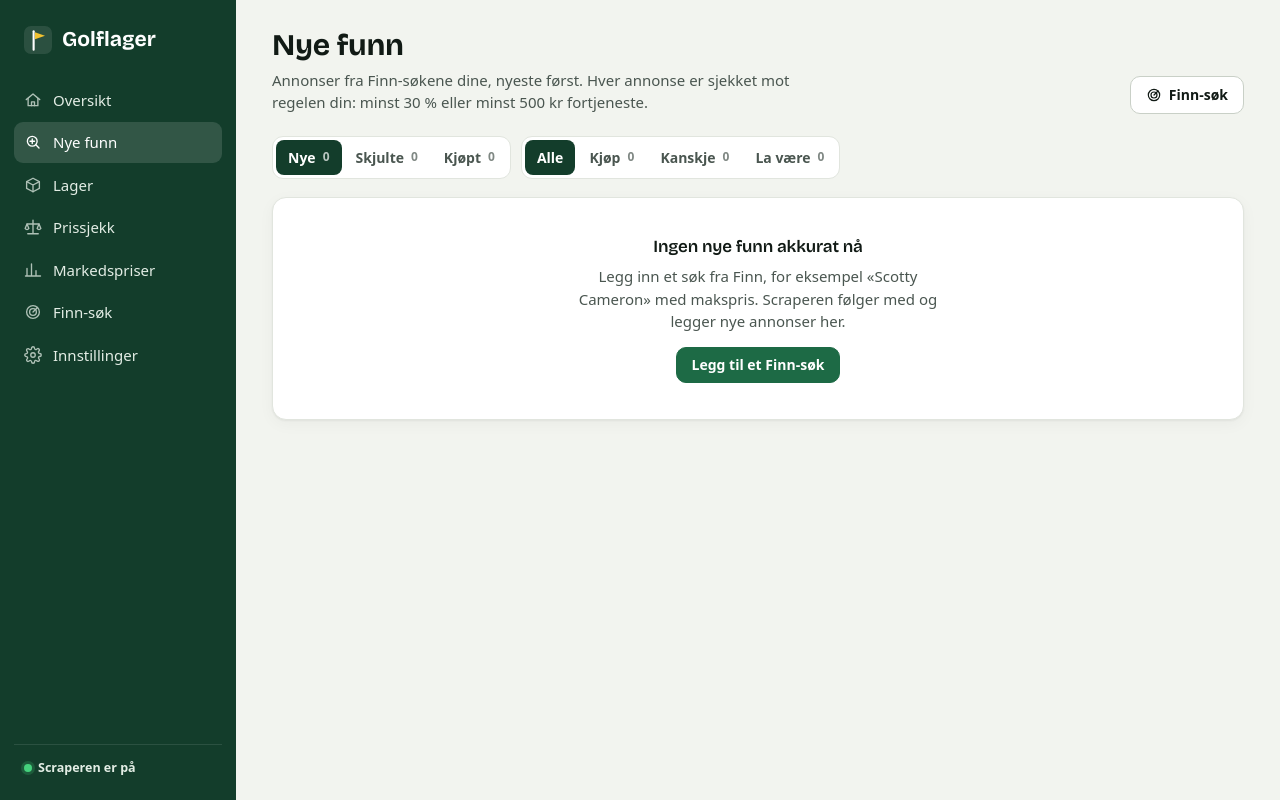
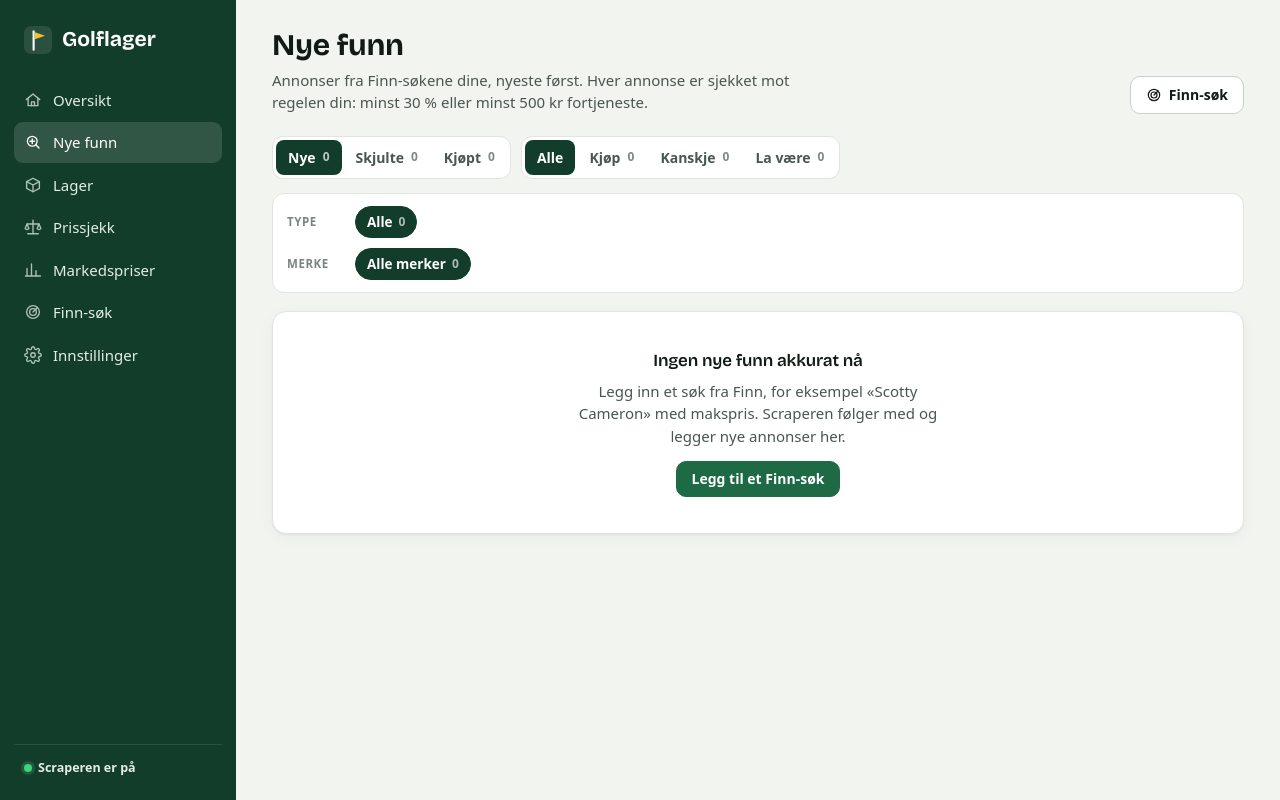
Before and after one commit to KKMARTENS1/finn-resell, a Flask app: page /funn in a window 1280 px wide. Run offline with Flask 3, Linux system fonts and the light colour scheme; data comes from the database, SQL or seed files in the repository; data that the repository does not hold is empty.

Commit message:
Bla etter type og merke på Nye funn, Lager og Markedspriser
Ny kategorirad med knapper for type (putter, driver, jernsett …) og merke,
med antall på hver knapp. Valgene kan kombineres med hverandre og med
farge, søk og status.

- Typene telles innenfor valgt merke og omvendt, så tallene alltid stemmer
- Merkene sorteres etter antall. Mer enn 12 samles under «Flere merker»
- Store og små bokstaver i merkenavn spiller ingen rolle
- Alle lenker beholder de andre valgene dine (url_with)
- Typer og merker på Oversikt lenker til de solgte tingene i Lager
- Valgte knapper er tydeligere i mørk modus
- Versjon 1.5

Co-Authored-By: Claude Opus 5.5 <noreply@anthropic.com>
Claude-Session: https://claude.ai/code/session_01FigF1F2vu8kWZhg73vXhT9

```diff
--- a/golflager/static/style.css
+++ b/golflager/static/style.css
@@ -27,6 +27,7 @@
   --accent-hover: #175a3a;
   --accent-soft: #e3f0e7;
   --focus: #2a78d6;
+  --selected: #133d2b;
 
   --go: #16924a;
   --go-bg: #e3f4e8;
@@ -69,6 +70,7 @@
     --accent-hover: #37a56c;
     --accent-soft: #173526;
     --focus: #5598e7;
+    --selected: #2f8f5d;
     --go: #34c26a;
     --go-bg: rgba(52, 194, 106, .14);
     --go-ink: #6fdc98;
@@ -236,7 +238,32 @@ input:focus, select:focus, textarea:focus { outline: none; border-color: var(--f
   text-decoration: none; display: inline-flex; align-items: center; gap: 7px; white-space: nowrap;
 }
 .seg a:hover { background: var(--surface-2); color: var(--ink); }
-.seg a[aria-current="true"] { background: var(--course); color: #fff; }
+.seg a[aria-current="true"] { background: var(--selected); color: #fff; }
+
+/* Kategoriraden (type og merke) */
+.catbar {
+  display: flex; flex-direction: column; gap: 10px; margin: -4px 0 18px;
+  padding: 12px 14px; background: var(--surface); border: 1px solid var(--line); border-radius: 12px;
+}
+.catbar__row { display: grid; grid-template-columns: 58px minmax(0, 1fr); gap: 10px; align-items: start; }
+.catbar__label {
+  font-size: 11.5px; font-weight: 700; color: var(--muted); text-transform: uppercase;
+  letter-spacing: .05em; padding-top: 7px;
+}
+.chips { display: flex; flex-wrap: wrap; gap: 6px; align-items: center; }
+.chip-link {
+  display: inline-flex; align-items: center; gap: 6px; padding: 5px 11px; border-radius: 99px;
+  border: 1px solid var(--line-strong); background: var(--surface); color: var(--ink-2);
+  font-size: 13.5px; font-weight: 550; text-decoration: none; white-space: nowrap; cursor: pointer;
+  list-style: none;
+}
+.chip-link::-webkit-details-marker { display: none; }
+.chip-link:hover { border-color: var(--ink-2); color: var(--ink); text-decoration: none; }
+.chip-link[aria-current="true"] { background: var(--selected); border-color: var(--selected); color: #fff; }
+.chip-link .count { font-size: 12px; opacity: .65; font-variant-numeric: tabular-nums; }
+.chips__more[open] { flex-basis: 100%; }
+.chips__more[open] > summary { margin-bottom: 6px; }
+.catbar__reset { font-size: 13px; margin-left: 68px; }
 .seg .count { font-size: 12px; opacity: .7; font-variant-numeric: tabular-nums; }
 
 /* ---------- Kort og paneler ---------- */
@@ -314,6 +341,7 @@ input:focus, select:focus, textarea:focus { outline: none; border-color: var(--f
 .hbars { display: flex; flex-direction: column; gap: 12px; }
 .hbar { display: grid; grid-template-columns: 92px minmax(0, 1fr) auto; gap: 10px; align-items: center; font-size: 14px; }
 .hbar__label { color: var(--ink-2); overflow: hidden; text-overflow: ellipsis; white-space: nowrap; }
+a.hbar__label:hover, a.rank__name:hover { color: var(--accent); }
 .hbar__track { display: flex; gap: 2px; height: 16px; align-items: stretch; }
 .hbar__seg { border-radius: 0; min-width: 3px; }
 .hbar__seg:first-child { border-radius: 4px 0 0 4px; }
@@ -326,7 +354,7 @@ input:focus, select:focus, textarea:focus { outline: none; border-color: var(--f
 
 .rank { list-style: none; margin: 0; padding: 0; display: flex; flex-direction: column; gap: 12px; }
 .rank li { display: grid; grid-template-columns: minmax(0, 1fr) auto; gap: 4px 12px; font-size: 14px; }
-.rank__name { font-weight: 600; overflow: hidden; text-overflow: ellipsis; white-space: nowrap; }
+.rank__name { font-weight: 600; overflow: hidden; text-overflow: ellipsis; white-space: nowrap; color: var(--ink); }
 .rank__value { font-variant-numeric: tabular-nums; font-weight: 600; text-align: right; }
 .rank__track { grid-column: 1 / -1; height: 6px; border-radius: 99px; background: var(--surface-2); }
 .rank__fill { height: 100%; border-radius: 99px; background: var(--series-1); }
@@ -508,6 +536,10 @@ tfoot td { font-weight: 700; border-top: 1px solid var(--line-strong); border-bo
   .grid-2, .grid-3, .grid-4 { grid-template-columns: minmax(0, 1fr); }
   .grid-4.keep, .grid-2.keep { grid-template-columns: repeat(2, minmax(0, 1fr)); }
   .filters select, .filters input[type="search"] { flex: 1; min-width: 0; }
+  .catbar { padding: 10px 12px; }
+  .catbar__row { grid-template-columns: minmax(0, 1fr); gap: 4px; }
+  .catbar__label { padding-top: 0; }
+  .catbar__reset { margin-left: 0; }
   .card { padding: 16px; }
   .search-row { grid-template-columns: minmax(0, 1fr); }
   .search-row__actions { justify-content: flex-start; }
--- a/golflager/templates/_macros.html
+++ b/golflager/templates/_macros.html
@@ -40,3 +40,39 @@
   {% if hint %}<div class="hint">{{ hint }}</div>{% endif %}
 </div>
 {%- endmacro %}
+
+{% macro category_bar(cat) -%}
+<nav class="catbar" aria-label="Kategorier">
+  <div class="catbar__row">
+    <span class="catbar__label">Type</span>
+    <div class="chips">
+      <a class="chip-link" href="{{ url_with(type=None) }}" {% if not cat.type %}aria-current="true"{% endif %}>Alle <span class="count">{{ cat.type_total }}</span></a>
+      {% for t in cat.types %}
+        <a class="chip-link" href="{{ url_with(type=t.key) }}" {% if cat.type == t.key %}aria-current="true"{% endif %}>{{ t.label }} <span class="count">{{ t.count }}</span></a>
+      {% endfor %}
+    </div>
+  </div>
+  <div class="catbar__row">
+    <span class="catbar__label">Merke</span>
+    <div class="chips">
+      <a class="chip-link" href="{{ url_with(merke=None) }}" {% if not cat.brand %}aria-current="true"{% endif %}>Alle merker <span class="count">{{ cat.brand_total }}</span></a>
+      {% for b in cat.brands %}
+        <a class="chip-link" href="{{ url_with(merke=b.label) }}" {% if cat.brand == b.key %}aria-current="true"{% endif %}>{{ b.label }} <span class="count">{{ b.count }}</span></a>
+      {% endfor %}
+      {% if cat.more_brands %}
+        <details class="chips__more">
+          <summary class="chip-link">Flere merker ({{ cat.more_brands|length }})</summary>
+          <div class="chips">
+            {% for b in cat.more_brands %}
+              <a class="chip-link" href="{{ url_with(merke=b.label) }}">{{ b.label }} <span class="count">{{ b.count }}</span></a>
+            {% endfor %}
+          </div>
+        </details>
+      {% endif %}
+    </div>
+  </div>
+  {% if cat.type or cat.brand %}
+    <a class="catbar__reset" href="{{ url_with(type=None, merke=None) }}">Vis alle typer og merker</a>
+  {% endif %}
+</nav>
+{%- endmacro %}
--- a/golflager/templates/funn.html
+++ b/golflager/templates/funn.html
@@ -1,5 +1,5 @@
 {% extends "base.html" %}
-{% from "_macros.html" import flag, icon with context %}
+{% from "_macros.html" import flag, icon, category_bar with context %}
 {% block title %}Nye funn{% endblock %}
 {% block content %}
 {% set here = request.full_path %}
@@ -16,19 +16,18 @@
 <div class="filters">
   <nav class="seg" aria-label="Vis">
     {% for key, label in [('ny', 'Nye'), ('skjult', 'Skjulte'), ('kjopt', 'Kjøpt')] %}
-      <a href="{{ url_for('main.funn', vis=key, sok=search_filter) }}" {% if view == key %}aria-current="true"{% endif %}>{{ label }} <span class="count">{{ tab_counts[key] }}</span></a>
+      <a href="{{ url_with(vis=key) }}" {% if view == key %}aria-current="true"{% endif %}>{{ label }} <span class="count">{{ tab_counts[key] }}</span></a>
     {% endfor %}
   </nav>
   <nav class="seg" aria-label="Prissjekk">
-    <a href="{{ url_for('main.funn', vis=view, sok=search_filter) }}" {% if not color %}aria-current="true"{% endif %}>Alle</a>
+    <a href="{{ url_with(farge=None) }}" {% if not color %}aria-current="true"{% endif %}>Alle</a>
     {% for key in ['gronn', 'gul', 'rod'] %}
-      <a href="{{ url_for('main.funn', vis=view, farge=key, sok=search_filter) }}" {% if color == key %}aria-current="true"{% endif %}>{{ VERDICTS[key] }} <span class="count">{{ counts[key] }}</span></a>
+      <a href="{{ url_with(farge=key) }}" {% if color == key %}aria-current="true"{% endif %}>{{ VERDICTS[key] }} <span class="count">{{ counts[key] }}</span></a>
     {% endfor %}
   </nav>
   {% if searches|length > 1 %}
     <form method="get" class="inline">
-      <input type="hidden" name="vis" value="{{ view }}">
-      {% if color %}<input type="hidden" name="farge" value="{{ color }}">{% endif %}
+      {% for key in ['vis', 'farge', 'type', 'merke'] %}{% if request.args.get(key) %}<input type="hidden" name="{{ key }}" value="{{ request.args.get(key) }}">{% endif %}{% endfor %}
       <label class="visually-hidden" for="sok">Søk</label>
       <select id="sok" name="sok" data-autosubmit>
         <option value="">Alle søk</option>
@@ -37,6 +36,7 @@
     </form>
   {% endif %}
 </div>
+{{ category_bar(cat) }}
 
 {% if not cards %}
   <div class="card empty">
@@ -48,9 +48,12 @@
       {% else %}
         <p>Scraperen sjekker søkene dine jevnlig. Nye annonser dukker opp her.</p>
       {% endif %}
+    {% elif cat.type or cat.brand %}
+      <h3>Ingen annonser i denne kategorien</h3>
+      <p><a href="{{ url_with(type=None, merke=None) }}">Vis alle typer og merker</a></p>
     {% elif color %}
       <h3>Ingen annonser med denne fargen</h3>
-      <p><a href="{{ url_for('main.funn', vis=view, sok=search_filter) }}">Vis alle</a></p>
+      <p><a href="{{ url_with(farge=None) }}">Vis alle</a></p>
     {% else %}
       <h3>Her er det tomt</h3>
     {% endif %}
@@ -143,9 +146,9 @@
   <datalist id="merker">{% for b in brands %}<option value="{{ b }}">{% endfor %}</datalist>
   {% if pages > 1 %}
     <nav class="pager" aria-label="Sider">
-      {% if page > 1 %}<a class="btn" href="{{ url_for('main.funn', vis=view, farge=color or None, sok=search_filter, side=page - 1) }}">← Nyere</a>{% endif %}
+      {% if page > 1 %}<a class="btn" href="{{ url_with(side=page - 1) }}">← Nyere</a>{% endif %}
       <span class="muted small">Side {{ page }} av {{ pages }} · {{ total }} annonser</span>
-      {% if page < pages %}<a class="btn" href="{{ url_for('main.funn', vis=view, farge=color or None, sok=search_filter, side=page + 1) }}">Eldre →</a>{% endif %}
+      {% if page < pages %}<a class="btn" href="{{ url_with(side=page + 1) }}">Eldre →</a>{% endif %}
     </nav>
   {% endif %}
 {% endif %}
--- a/golflager/templates/oversikt.html
+++ b/golflager/templates/oversikt.html
@@ -154,7 +154,7 @@
       <div class="hbars">
         {% for r in d.type_rows %}
           <div class="hbar">
-            <span class="hbar__label">{{ r.label }}</span>
+            <a class="hbar__label" href="{{ url_for('main.lager', type=r.key) }}">{{ r.label }}</a>
             <span class="hbar__track">
               {% if r.sold %}<span class="hbar__seg hbar__seg--1" style="width: {{ r.sold_w }}%" tabindex="0"
                     data-tip-value="{{ r.sold }} solgt" data-tip-label="{{ r.label }}"></span>{% endif %}
@@ -179,14 +179,14 @@
 </section>
 
 <section class="split" style="margin-bottom:18px">
-  {% for title, rows in [('Typer som gir mest fortjeneste', d.top_types), ('Merker som gir mest fortjeneste', d.top_brands)] %}
+  {% for title, rows, param in [('Typer som gir mest fortjeneste', d.top_types, 'type'), ('Merker som gir mest fortjeneste', d.top_brands, 'merke')] %}
     <div class="card">
       <div class="card__head"><h2>{{ title }}</h2><p>Solgte ting</p></div>
       {% if rows %}
         <ol class="rank">
           {% for r in rows %}
             <li>
-              <span class="rank__name">{{ r.name }}</span>
+              <a class="rank__name" href="{{ url_for('main.lager', status='solgt', **{param: r.key}) }}">{{ r.name }}</a>
               <span class="rank__value{% if r.profit < 0 %} neg{% endif %}">{{ r.profit|kr }}</span>
               <span class="rank__track"><span class="rank__fill{% if r.profit < 0 %} neg{% endif %}" style="width: {{ r.width }}%; display:block"></span></span>
               <span class="rank__meta">{{ r.count }} solgt · snitt {{ r.avg|kr }} per ting</span>
--- a/golflager/views.py
+++ b/golflager/views.py
@@ -78,11 +78,89 @@ def inject_common() -> Dict[str, Any]:
         "CONDITION_LABELS": CONDITION_LABELS,
         "VERDICTS": VERDICTS,
         "rule_text": rule_text(settings),
+        "url_with": url_with,
         "app_version": current_app.config.get("VERSION", "0"),
         "update_version": (settings["update_available"]
                            if updater.is_newer(settings["update_available"],
                                                current_app.config.get("VERSION", "0"))
                            else ""),
+    }
+
+
+# ---------------------------------------------------------------------------
+# Kategorier (type og merke)
+
+UNKNOWN_BRAND = "Ukjent merke"
+MAX_BRAND_CHIPS = 12
+
+
+def url_with(**changes: Any) -> str:
+    """Adressen til siden du er på, med noen valg endret (None fjerner et valg)."""
+    args = request.args.to_dict()
+    args.pop("side", None)
+    for key, value in changes.items():
+        if value is None or value == "":
+            args.pop(key, None)
+        else:
+            args[key] = value
+    return url_for(request.endpoint, **(request.view_args or {}), **args)
+
+
+def brand_key(brand: Optional[str]) -> str:
+    return normalize(brand or "") or normalize(UNKNOWN_BRAND)
+
+
+def selected_category() -> Tuple[str, str]:
+    """Type og merke fra adressen (?type=putter&merke=Scotty Cameron)."""
+    type_key = request.args.get("type", "")
+    if type_key not in TYPE_LABELS:
+        type_key = ""
+    brand = request.args.get("merke", "").strip()
+    return type_key, brand_key(brand) if brand else ""
+
+
+def in_category(type_key: str, brand: Optional[str], selected_type: str,
+                selected_brand: str) -> bool:
+    return ((not selected_type or type_key == selected_type)
+            and (not selected_brand or brand_key(brand) == selected_brand))
+
+
+def category_facets(rows: List[Any], type_of: Any, brand_of: Any, selected_type: str,
+                    selected_brand: str) -> Dict[str, Any]:
+    """Knappene i kategoriraden med antall. Typene telles innenfor valgt merke, og omvendt."""
+    type_counts: Dict[str, int] = {}
+    brand_counts: Dict[str, List[Any]] = {}
+    for row in rows:
+        type_key, brand = type_of(row), (brand_of(row) or "").strip()
+        key = brand_key(brand)
+        if not selected_brand or key == selected_brand:
+            type_counts[type_key] = type_counts.get(type_key, 0) + 1
+        if not selected_type or type_key == selected_type:
+            entry = brand_counts.setdefault(key, [0, {}])
+            entry[0] += 1
+            entry[1][brand or UNKNOWN_BRAND] = entry[1].get(brand or UNKNOWN_BRAND, 0) + 1
+    types = [{"key": key, "label": label, "count": type_counts.get(key, 0)}
+             for key, label in TYPES if type_counts.get(key) or key == selected_type]
+    brands = []
+    for key, (count, spellings) in brand_counts.items():
+        label = max(spellings, key=lambda name: (spellings[name], name))
+        brands.append({"key": key, "label": label, "count": count})
+    if selected_brand and selected_brand not in brand_counts:
+        brands.append({"key": selected_brand, "label": request.args.get("merke", "").strip(),
+                       "count": 0})
+    unknown = normalize(UNKNOWN_BRAND)
+    brands.sort(key=lambda b: (b["key"] == unknown, -b["count"], b["label"].lower()))
+    top = brands[:MAX_BRAND_CHIPS]
+    more = brands[MAX_BRAND_CHIPS:]
+    chosen = [b for b in more if b["key"] == selected_brand]
+    return {
+        "type": selected_type,
+        "brand": selected_brand,
+        "types": types,
+        "brands": top + chosen,
+        "more_brands": [b for b in more if b["key"] != selected_brand],
+        "type_total": sum(type_counts.values()),
+        "brand_total": sum(entry[0] for entry in brand_counts.values()),
     }
 
 
@@ -182,15 +260,24 @@ def funn():
     rows = conn.execute(query, params).fetchall()
 
     prices = PriceData(conn, settings)
+    selected_type, selected_brand = selected_category()
+    checked = [{"listing": row, "check": prices.check(
+        row["brand"], row["model"], row["type"], row["price"], condition=row["condition"],
+        exclude_listing_id=row["id"])} for row in rows]
+    facets = category_facets(
+        [c for c in checked if not color or c["check"].color == color],
+        lambda c: c["listing"]["type"], lambda c: c["listing"]["brand"],
+        selected_type, selected_brand)
+    counts = {"gronn": 0, "gul": 0, "rod": 0}
     cards = []
-    counts = {"gronn": 0, "gul": 0, "rod": 0}
-    for row in rows:
-        check = prices.check(row["brand"], row["model"], row["type"], row["price"],
-                             condition=row["condition"], exclude_listing_id=row["id"])
-        counts[check.color] += 1
-        if color and check.color != color:
+    for card in checked:
+        listing = card["listing"]
+        if not in_category(listing["type"], listing["brand"], selected_type, selected_brand):
             continue
-        cards.append({"listing": row, "check": check})
+        counts[card["check"].color] += 1
+        if color and card["check"].color != color:
+            continue
+        cards.append(card)
     total = len(cards)
     cards = cards[(page - 1) * PAGE_SIZE: page * PAGE_SIZE]
 
@@ -217,6 +304,7 @@ def funn():
         total=total,
         tab_counts=tab_counts,
         brands=known_values(conn, "brand"),
+        cat=facets,
     )
 
 
@@ -302,7 +390,7 @@ def funn_rett(listing_id: int):
 def lager():
     conn = get_db()
     status = request.args.get("status", "")
-    type_key = request.args.get("type", "")
+    selected_type, selected_brand = selected_category()
     text = request.args.get("q", "").strip()
     query = "SELECT * FROM inventory WHERE 1 = 1"
     params: List[Any] = []
@@ -312,14 +400,15 @@ def lager():
     elif status in STATUS_LABELS:
         query += " AND status = ?"
         params.append(status)
-    if type_key in TYPE_LABELS:
-        query += " AND type = ?"
-        params.append(type_key)
     if text:
         query += " AND (brand LIKE ? OR model LIKE ? OR notes LIKE ?)"
         params.extend([f"%{text}%"] * 3)
     order = {"vurderes": 0, "kjopt": 1, "klargjores": 2, "til_salgs": 3, "solgt": 4}
-    items = [enrich_item(dict(r)) for r in conn.execute(query, params)]
+    all_items = [enrich_item(dict(r)) for r in conn.execute(query, params)]
+    facets = category_facets(all_items, lambda i: i["type"], lambda i: i["brand"],
+                             selected_type, selected_brand)
+    items = [i for i in all_items
+             if in_category(i["type"], i["brand"], selected_type, selected_brand)]
     items.sort(key=lambda i: (
         order.get(i["status"], 9),
         -(datetime.fromisoformat(i["sale_date"] or i["purchase_date"] or i["created_at"][:10])
@@ -333,8 +422,9 @@ def lager():
         "listed": sum(i["listed_price"] or 0 for i in items if i["status"] == "til_salgs"),
         "profit": sum(i["profit"] or 0 for i in items if i["profit"] is not None),
     }
-    return render_template("lager.html", items=items, status=status, type_key=type_key, q=text,
-                           counts=counts, totals=totals)
+    return render_template("lager.html", items=items, status=status, q=text, counts=counts,
+                           totals=totals, cat=facets,
+                           filtered=bool(status or text or selected_type or selected_brand))
 
 
 EMPTY_ITEM = {
@@ -542,7 +632,7 @@ def markedspriser():
     group = request.args.get("gruppe", "modell")
     if group not in ("modell", "merke", "type"):
         group = "modell"
-    type_key = request.args.get("type", "")
+    selected_type, selected_brand = selected_category()
     text = request.args.get("q", "").strip().lower()
     months = parse_int(request.args.get("periode"))
     if months is None:
@@ -555,12 +645,12 @@ def markedspriser():
                                                                           timespec="seconds")
         query += " AND last_seen_at >= ?"
         params.append(since)
-    if type_key in TYPE_LABELS:
-        query += " AND type = ?"
-        params.append(type_key)
     rows = [dict(r) for r in conn.execute(query, params)]
     if text:
         rows = [r for r in rows if text in f"{r['brand']} {r['model']}".lower()]
+    facets = category_facets(rows, lambda r: r["type"], lambda r: r["brand"], selected_type,
+                             selected_brand)
+    rows = [r for r in rows if in_category(r["type"], r["brand"], selected_type, selected_brand)]
 
     sold = [dict(r) for r in conn.execute(
         "SELECT brand, model, type, sale_price FROM inventory WHERE status = 'solgt' "
@@ -601,8 +691,9 @@ def markedspriser():
             "own_count": len(own.get(key, [])),
         })
     table.sort(key=lambda r: (-r["count"], r["brand"].lower(), (r["model"] or "").lower()))
-    return render_template("markedspriser.html", table=table, group=group, type_key=type_key,
-                           q=request.args.get("q", ""), months=months, total=len(rows))
+    return render_template("markedspriser.html", table=table, group=group,
+                           q=request.args.get("q", ""), months=months, total=len(rows),
+                           cat=facets)
 
 
 # ---------------------------------------------------------------------------
```
Also changed, not shown: golflager/stats.py (+6 -4 lines), golflager/templates/lager.html (+7 -11 lines), golflager/templates/markedspriser.html (+4 -7 lines), tests/test_app.py (+64 -0 lines), README.md, 1 other file.
